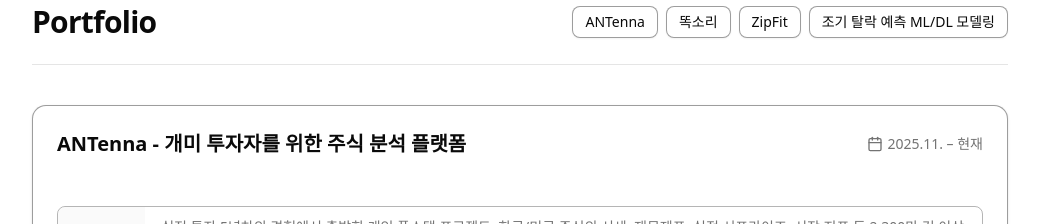
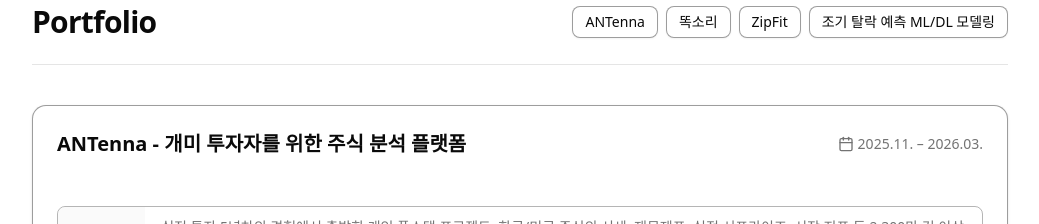
Before and after one commit to sangpiri/sangpiri.github.io, a Next.js app: page / in a window 1280 px wide. Shown: the part 2480-2704 px from the top of the page, without its empty margins (120-1159 px from the left). Built offline with nearby package versions, Linux system fonts and the light colour scheme.

Commit message:
Update portfolio content

```diff
--- a/src/data/portfolio.ts
+++ b/src/data/portfolio.ts
@@ -137,7 +137,7 @@ export const projects: Project[] = [
     ],
     liveUrl: "https://antenna-stock.duckdns.org/",
     githubUrl: "https://github.com/sangpiri/ANTenna",
-    period: "2025.11. – 현재",
+    period: "2025.11. – 2026.03.",
     overview: [
       { label: "소개", value: "실전 투자 5년차의 경험에서 출발한 개인 풀스택 프로젝트. 한국/미국 주식의 시세, 재무제표, 실적 서프라이즈, 시장 지표 등 2,300만 건 이상의 데이터를 수집·분석하고, 규칙 기반 백테스팅과 ML/DL 퀀트 모델링까지 제공" },
       { label: "유형", value: "개인 프로젝트" },
```
